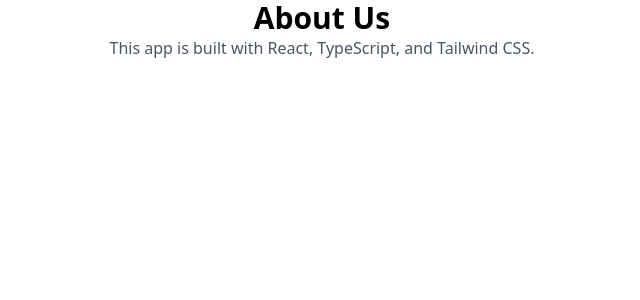
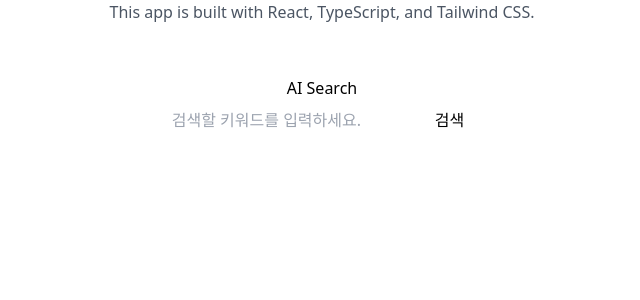
Before and after one commit to Today-Story/TRIT-AI-MAP, a React (Vite) app in the folder frontend/: page /about in a window 1280 px wide. Shown: the top 300 px of the page, without its empty margins (318-958 px from the left). Built offline with nearby package versions, Linux system fonts and the light colour scheme.

Commit message:
AI 기능 테스트

```diff
--- /dev/null
+++ b/frontend/src/components/AIsearch.tsx
@@ -0,0 +1,152 @@
+import { useState } from "react";
+import axios from "axios";
+
+// API 응답 데이터 타입 (예제 응답 기준)
+export type ContentData = {
+    contentId: number;
+    postNumber: string;
+    title: string;
+    url: string;
+    createdAt: string;
+    views: number;
+    likes: number;
+    category: string;
+    location: string | null;
+    latitude: string | null;
+    longitude: string | null;
+    hashtags: string[];
+};
+
+const AIsearch = () => {
+    const [keyword, setKeyword] = useState("");
+    const [results, setResults] = useState<(ContentData & { similarity: number })[]>([]);
+
+    // 검색 버튼 클릭 시 OpenAI LLM을 활용하여 해시태그 유사도 계산
+    const handleSearch = async () => {
+        console.log("DEBUG: handleSearch triggered with keyword:", keyword);
+        if (!keyword.trim()) {
+            console.log("DEBUG: Keyword is empty, aborting search.");
+            return;
+        }
+
+        try {
+            console.log("DEBUG: Fetching contents from API...");
+            const res = await axios.get<ContentData[]>("https://api.trit.store/contents", {
+                headers: { accept: "application/json" },
+            });
+            const contents = res.data;
+            console.log(`DEBUG: Fetched ${contents.length} contents from API.`);
+
+            // LLM에 전달할 프롬프트 구성
+            const prompt = `
+검색어: "${keyword.trim()}"
+아래는 각 콘텐츠의 "contentId"와 "hashtags" 배열 목록입니다.
+각 콘텐츠에 대해 검색어와 관련된 해시태그의 유사도를 0~1 사이의 숫자로 계산해 주세요.
+유사도가 1이면 검색어와 해시태그가 완벽히 일치하며, 0이면 전혀 관련이 없음을 의미합니다.
+반드시 오직 JSON 배열만 출력해 주세요.
+출력 형식 예시:
+[
+  { "contentId": 1, "similarity": 0.85 },
+  { "contentId": 2, "similarity": 0.42 },
+  ...
+]
+콘텐츠 목록:
+${JSON.stringify(
+                contents.map((content) => ({
+                    contentId: content.contentId,
+                    hashtags: content.hashtags,
+                })),
+                null,
+                2
+            )}
+      `;
+
+            console.log("DEBUG: Constructed prompt:", prompt);
+
+            const openAiApiKey = import.meta.env.VITE_OPENAI_API_KEY;
+            if (!openAiApiKey) {
+                console.error("ERROR: OPENAI_API_KEY가 정의되지 않았습니다.");
+                return;
+            }
+
+            console.log("DEBUG: Calling OpenAI API...");
+            const openAiResponse = await axios.post(
+                "https://api.openai.com/v1/chat/completions",
+                {
+                    model: "gpt-3.5-turbo",
+                    messages: [
+                        {
+                            role: "system",
+                            content:
+                                "당신은 콘텐츠 추천을 위한 해시태그 유사도 분석 도우미입니다. 오직 JSON 배열만 출력해 주세요.",
+                        },
+                        { role: "user", content: prompt },
+                    ],
+                    temperature: 0,
+                    max_tokens: 800,
+                },
+                {
+                    headers: {
+                        "Content-Type": "application/json",
+                        Authorization: `Bearer ${openAiApiKey}`,
+                    },
+                }
+            );
+
+            console.log("DEBUG: OpenAI API response received.");
+            console.log("DEBUG: OpenAI Response data:", openAiResponse.data);
+
+            const resultText = openAiResponse.data.choices[0].message.content;
+            console.log("DEBUG: Parsed resultText from OpenAI:", resultText);
+
+            const similarityScores: { contentId: number; similarity: number }[] = JSON.parse(resultText);
+            console.log("DEBUG: Parsed similarityScores:", similarityScores);
+
+            // 각 콘텐츠에 대해 LLM이 제공한 유사도 점수를 추가
+            const contentsWithSimilarity = contents.map((content) => {
+                const scoreObj = similarityScores.find((item) => item.contentId === content.contentId);
+                return { ...content, similarity: scoreObj ? scoreObj.similarity : 0 };
+            });
+
+            const sortedContents = contentsWithSimilarity.sort((a, b) => b.similarity - a.similarity);
+            const topContents = sortedContents.slice(0, 5);
+            setResults(topContents);
+
+            console.log("DEBUG: Top matching contents:", topContents);
+        } catch (error) {
+            console.error("ERROR: Error during search:", error);
+        }
+    };
+
+    return (
+        <div style={{ padding: "1rem" }}>
+            <h2>AI Search</h2>
+            <input
+                type="text"
+                placeholder="검색할 키워드를 입력하세요."
+                value={keyword}
+                onChange={(e) => setKeyword(e.target.value)}
+                style={{ padding: "0.5rem", marginRight: "0.5rem" }}
+            />
+            <button onClick={handleSearch} style={{ padding: "0.5rem 1rem" }}>
+                검색
+            </button>
+
+            {/* 결과가 있을 경우 간단히 화면에 렌더링 */}
+            {results.length > 0 && (
+                <div style={{ marginTop: "1rem" }}>
+                    <h3>검색 결과 (유사도 순)</h3>
+                    <ul>
+                        {results.map((content) => (
+                            <li key={content.contentId}>
+                                {content.title} (유사도: {content.similarity.toFixed(2)})
+                            </li>
+                        ))}
+                    </ul>
+                </div>
+            )}
+        </div>
+    );
+};
+
+export default AIsearch;
--- a/frontend/src/pages/About.tsx
+++ b/frontend/src/pages/About.tsx
@@ -1,7 +1,19 @@
+import AIsearch from "@components/AIsearch";
+
 const About = () => {
   return (
     <div className="text-center">
-      <h1 className="text-3xl font-bold">About Us</h1>
+      <div
+        style={{
+          position: "absolute",
+          top: "60px", // SearchBar 아래에 배치 (필요에 따라 조정)
+          left: 0,
+          width: "100%",
+          zIndex: 1000, // 충분히 큰 z-index 값
+        }}
+      >
+        <AIsearch />
+      </div>
       <p className="text-gray-600">This app is built with React, TypeScript, and Tailwind CSS.</p>
     </div>
   );
```
